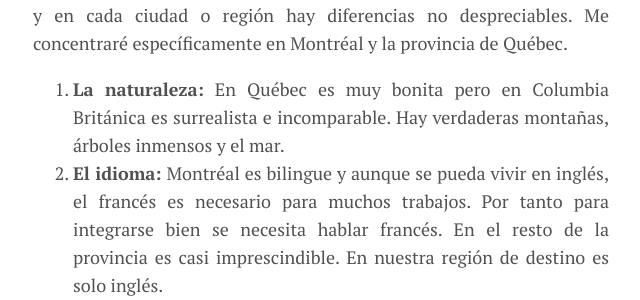
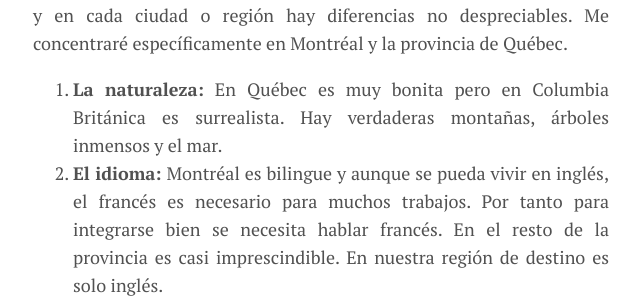
Before and after one commit to sadiel/blog, a Jekyll site: the page built from _posts/2017-12-24-objetivo.md, in a window 1280 px wide. Shown: the part 685-985 px from the top of the page, without its empty margins (319-959 px from the left). Built offline with Jekyll 4.4.1, drawn with Linux system fonts in a browser that asks for light colours; nearby versions of some CDN libraries.

Commit message:
Fix text

```diff
--- a/_posts/2017-12-24-objetivo.md
+++ b/_posts/2017-12-24-objetivo.md
@@ -12,7 +12,7 @@ Canadá fue mi objetivo desde que era un niño. Todo empezó por un libro que vi
 Iré exponiendo con más detalles en otros posts, pero quiero hacer un pequeño resumen de los motivos que me hacen dejar la región de Montréal y porque selecciono Columbia Británica.
 Ante todo, estemos claro que Canadá tiene un nivel de vida similar en la mayoría de las ciudades. Hay empleos disponibles, el salario alcanza para vivir y la vivienda es accesible. La salud es gratis y la educación, excepto en la universidad. No hay violencia, la gente es amable y se respira un ambiente de mucha tranquilidad. Sin embargo, hay matices en todo eso y en cada ciudad o región hay diferencias no despreciables. Me concentraré específicamente en Montréal y la provincia de Québec.
 <ol>
-<li><strong>La naturaleza:</strong> En Québec es muy bonita pero en Columbia Británica es surrealista e incomparable. Hay verdaderas montañas, árboles inmensos y el mar.</li>
+<li><strong>La naturaleza:</strong> En Québec es muy bonita pero en Columbia Británica es surrealista. Hay verdaderas montañas, árboles inmensos y el mar.</li>
 <li><strong>El idioma:</strong> Montréal es bilingue y aunque se pueda vivir en inglés, el francés es necesario para muchos trabajos. Por tanto para integrarse bien se necesita hablar francés. En el resto de la provincia es casi imprescindible. En nuestra región de destino es solo inglés.</li>
 <li><strong>La discriminación:</strong> El hecho de que en Québec hayan menos porciento de inmigrantes con respecto a la población, da lugar para la ignorancia y la incomprensión de una gran parte de los nativos. Vancouver y las ciudades cercanas tiene un alto nivel de inmigración, entonces en Canadá más diversidad significa mas tolerancia.</li>
 <li><strong>La cultura:</strong> El complejo de inferioridad de la mayoría de los quebequenses por cuestiones históricas, el rechazo al idioma inglés y la herencia francesa; convierten el lugar, en ocasiones, en algo insoportable. Prefiero el estilo de vida más simple en un medio anglófono.</li>
```
